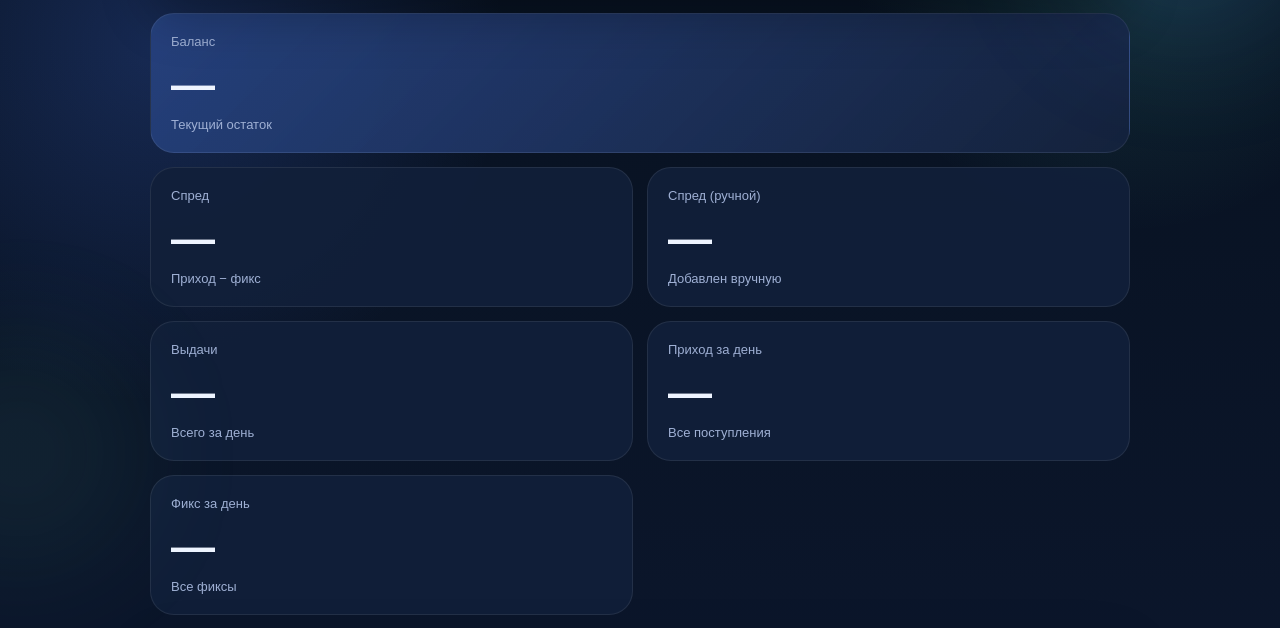
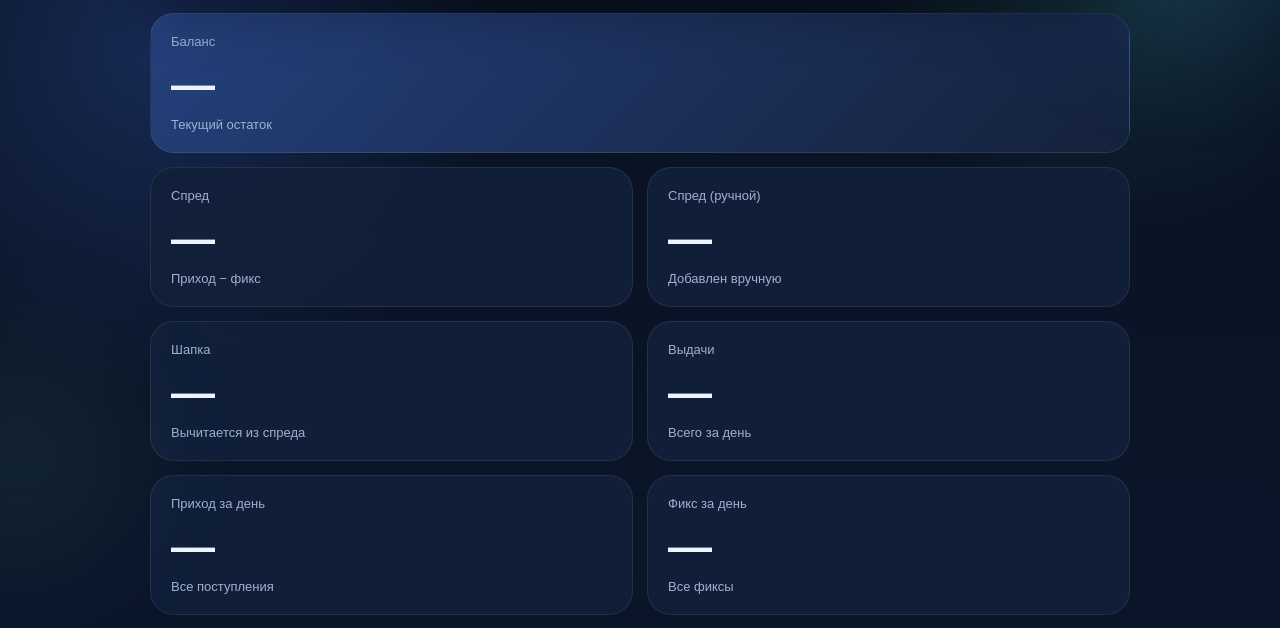
Before and after one commit to obyvatelvsego02-spec/miniapp, a plain HTML site: page static/index.html in a window 1280 px wide. Shown: the part 157-785 px from the top of the page. Drawn offline with Linux system fonts and the light colour scheme.

Commit message:
Update index.html

```diff
--- a/static/index.html
+++ b/static/index.html
@@ -43,6 +43,12 @@
         <span class="metric-card__label">Спред (ручной)</span>
         <span class="metric-card__value" id="manualSpreadValue">—</span>
         <span class="metric-card__hint">Добавлен вручную</span>
+      </button>
+
+      <button class="metric-card" type="button">
+        <span class="metric-card__label">Шапка</span>
+        <span class="metric-card__value" id="capAmountValue">—</span>
+        <span class="metric-card__hint">Вычитается из спреда</span>
       </button>
 
       <button class="metric-card" data-open="payouts" type="button">
```
